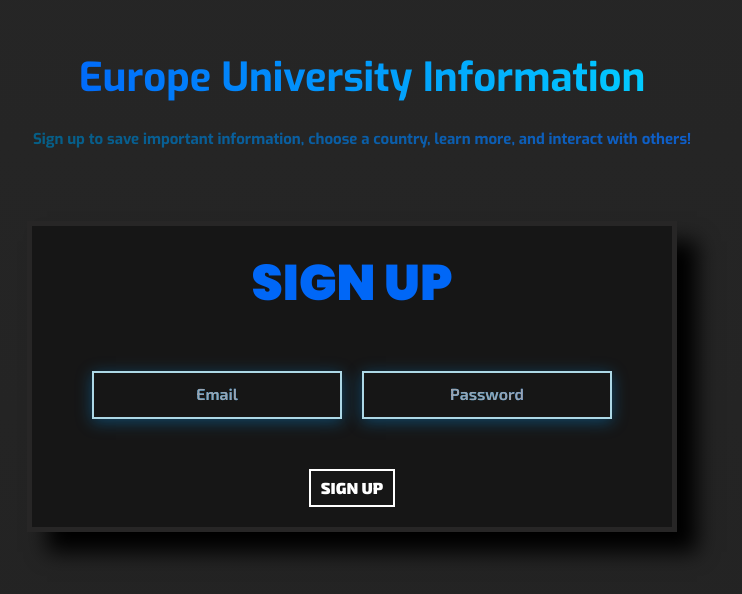
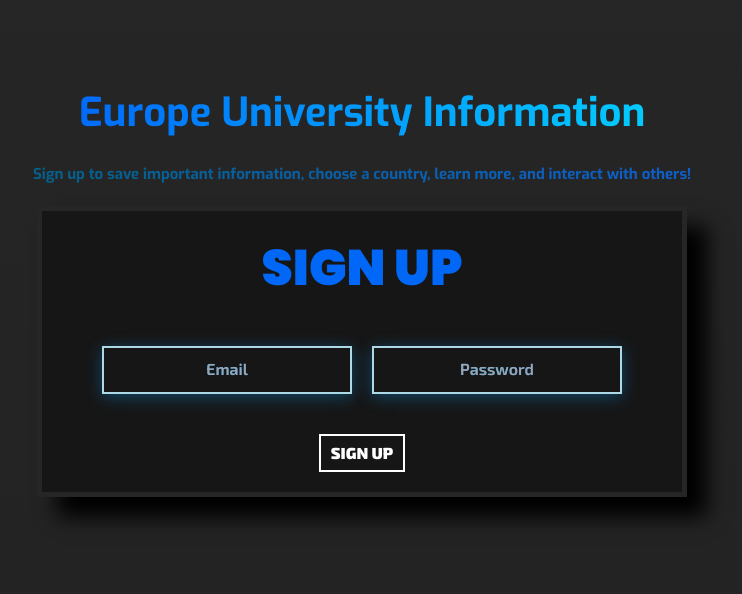
Before and after one commit to FaisalAbusharar/europe-university-info, a Next.js app: page /auth/signup in a window 1280 px wide. Shown: the part 120-714 px from the top of the page, without its empty margins (278-1020 px from the left). Built offline with nearby package versions, Linux system fonts and the light colour scheme.

Commit message:
fixed styles

```diff
--- a/src/app/globals.css
+++ b/src/app/globals.css
@@ -19,7 +19,6 @@
 /* Main */
 body {
   color: rgb(var(--foreground-rgb));
-  background: linear-gradient(to bottom, rgb(0, 0, 0), rgb(1, 18, 24));
   margin: 0;
 }
 
@@ -30,7 +29,7 @@ main {
 }
 
 #mainContainer {
-  background: linear-gradient(#000000, #2574fc28);
+  background: linear-gradient(to bottom, rgb(0, 0, 0), rgb(1, 18, 24));
 }
 
 .bg-custom-gradient {
--- a/src/app/styles/userPage.css
+++ b/src/app/styles/userPage.css
@@ -1,7 +1,7 @@
 @import url('https://fonts.googleapis.com/css2?family=Exo+2:ital,wght@0,100..900;1,100..900&display=swap');
 @import url('https://fonts.googleapis.com/css2?family=Exo+2:ital,wght@0,100..900;1,100..900&family=Poppins:ital,wght@0,100;0,200;0,300;0,400;0,500;0,600;0,700;0,800;0,900;1,100;1,200;1,300;1,400;1,500;1,600;1,700;1,800;1,900&display=swap');
 
-body {
+#background {
   color: rgb(var(--foreground-rgb));
   background: linear-gradient(to bottom, rgb(38, 38, 38), rgb(35, 35, 35));
   margin: 0;
@@ -20,7 +20,6 @@ main {
   justify-content: center; /* Horizontally centers the child */
   align-items: center;    /* Vertically centers the child */
   min-height: 20vh;      /* Full viewport height */
-  margin-right: 20px;
 }
 
 
@@ -29,11 +28,11 @@ main {
   flex-direction: column;
   position: relative;
   align-items: center;
-  margin-top: 50px;
   box-shadow: rgb(0, 0, 0) 20px 20px 20px;
   background-color: rgb(22, 22, 22);
   width: 650px;
   border: solid rgb(39, 38, 38) 5px;
+  align-content: center;
   transition: transform 0.5s ease;
 }
 
@@ -60,7 +59,7 @@ main {
   display: flex;
   justify-content: center;
   gap: 20px;
-  margin: 30px 0;
+  margin: 20px 0;
 }
 
 .inputFormEmail,
```
